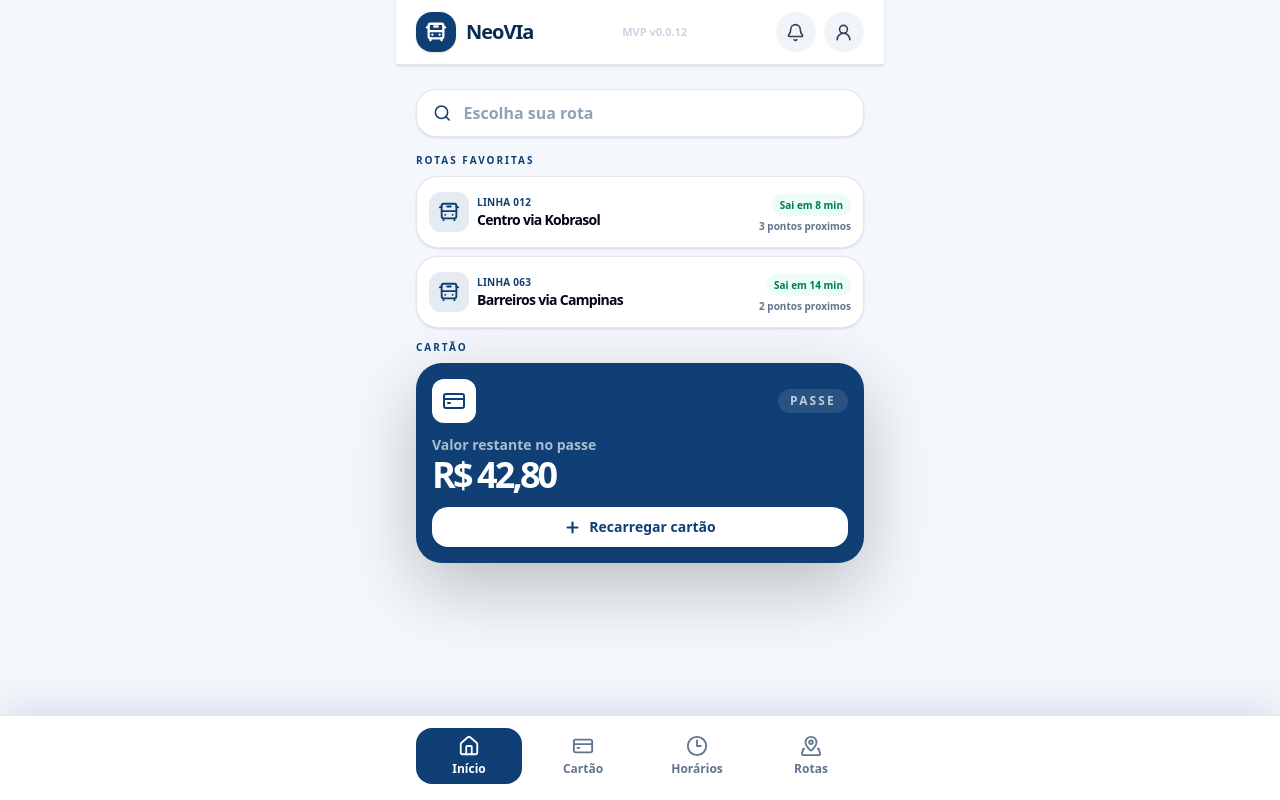
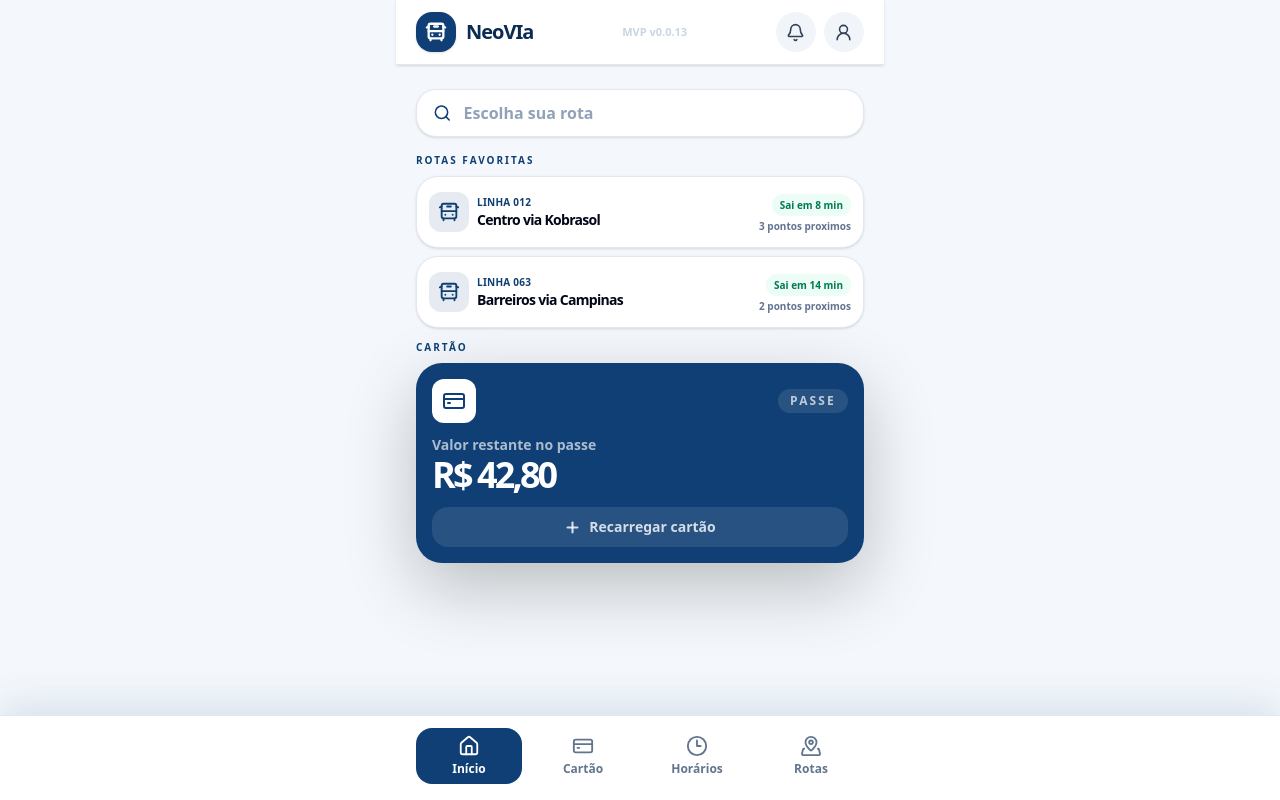
Before and after one commit to Guss2618/NeoVia, a Next.js app: page /inicio in a window 1280 px wide. Built offline with nearby package versions, Linux system fonts and the light colour scheme.

Commit message:
MVP 0.0.13

```diff
--- a/app/inicio/page.tsx
+++ b/app/inicio/page.tsx
@@ -21,7 +21,7 @@ export default function InicioPage() {
   return (
     <main className="min-h-screen bg-[#f4f8fc] px-5 pb-24 text-slate-950">
       <section className="mx-auto w-full max-w-md">
-        <AppTopBar className="-mx-5" version="MVP v0.0.12" />
+        <AppTopBar className="-mx-5" version="MVP v0.0.13" />
 
         <label className="mt-6 flex h-12 items-center gap-3 rounded-[20px] border border-slate-200 bg-white px-4 shadow-sm focus-within:ring-2 focus-within:ring-brand-primary/25">
           <Search className="text-brand-primary" size={20} />
@@ -88,7 +88,7 @@ export default function InicioPage() {
           </strong>
           <Link
             href="/recarga"
-            className="mt-3 flex h-10 items-center justify-center gap-2 rounded-2xl bg-white px-3 py-2 text-sm font-black text-brand-primary shadow-sm transition hover:bg-white/90 focus:outline-none focus:ring-2 focus:ring-white/70"
+            className="mt-3 flex h-10 items-center justify-center gap-2 rounded-2xl bg-white/10 px-3 py-2 text-sm font-bold text-white/80 transition hover:bg-white/15 focus:outline-none focus:ring-2 focus:ring-white/70"
           >
             <Plus size={17} strokeWidth={3} />
             Recarregar cartão
--- a/app/page.tsx
+++ b/app/page.tsx
@@ -46,7 +46,7 @@ export default function Home() {
             href="/versoes"
             className="rounded-full border border-white/20 px-4 py-2 text-sm font-semibold text-white/80 transition hover:bg-white/10 focus:outline-none focus:ring-2 focus:ring-white/80"
           >
-            MVP v0.0.12
+            MVP v0.0.13
           </Link>
         </header>
 
--- a/app/recarga/page.tsx
+++ b/app/recarga/page.tsx
@@ -40,7 +40,7 @@ export default function RecargaPage() {
       <section className="mx-auto w-full max-w-4xl">
         <AppTopBar
           className="-mx-5 sm:-mx-8 sm:px-8"
-          version="MVP v0.0.12"
+          version="MVP v0.0.13"
         />
 
         <header className="mt-5 flex items-center gap-4">
--- a/data/versoes.json
+++ b/data/versoes.json
@@ -103,5 +103,12 @@
       "Texto de ultima atualizacao no card de cartao da tela inicial substituido por botao Recarregar cartao.",
       "Botao Recarregar cartao da tela inicial passa a levar para a pagina de cartao."
     ]
+  },
+  {
+    "versao": "MVP v0.0.13",
+    "data": "2026-06-16",
+    "alteracoes": [
+      "Botao Recarregar cartao no card da tela inicial ajustado com o mesmo fundo e cor de texto do indicador de ultima atualizacao da pagina de cartao."
+    ]
   }
 ]
```
Also changed, not shown: 2 other files (tests, documents, lock files or other folders).
